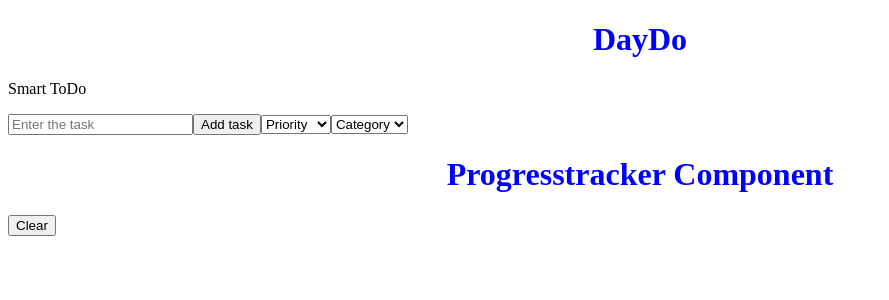
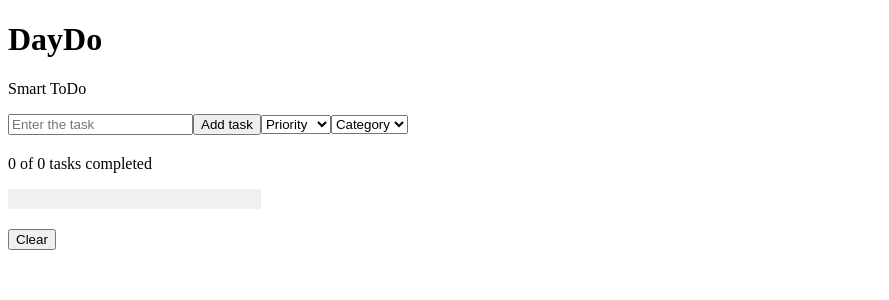
Before and after one commit to Shikhin24/DayDo, a React (Vite) app: page / in a window 1280 px wide. Shown: the top 300 px of the page, without its empty margins (0-889 px from the left). Built offline with nearby package versions, Linux system fonts and the light colour scheme.

Commit message:
ProgressTracker: added progresstracker functionality and clear button

```diff
--- a/src/App.jsx
+++ b/src/App.jsx
@@ -8,22 +8,28 @@ export default function App() {
   const [tasks, setTasks] = useState([]);
 
   useEffect(() => {
-    localStorage.setItem("tasks",JSON.stringify(tasks))
-  });
+     localStorage.setItem("tasks", JSON.stringify(tasks));
+    }, [tasks]);
 
   const addTask = (task) => {
     setTasks([...tasks,task]);
-  }
+  };
 
   const updateTask = (updatedTask, index) => {
     const newTask = [...tasks];
     newTask[index] = updatedTask;
     setTasks(newTask);
-  }
+  };
 
   const deleteTask = (index) => {
     setTasks(tasks.filter((_, i) => i != index));
-  }
+  };
+
+  const clearTasks = () => {
+  setTasks([]);
+  localStorage.removeItem("tasks");
+  };
+
 
   return (
     <div>
@@ -32,7 +38,7 @@ export default function App() {
       <Taskform addTask={addTask}/>
       <Tasklist tasks={tasks} updateTask={updateTask} deleteTask = {deleteTask} />
       <Progresstracker tasks={tasks}/>
-      <button>Clear</button>
+      <button onClick={clearTasks}>Clear</button>
     </div>
   )
 }
--- a/src/Components/Progresstracker.jsx
+++ b/src/Components/Progresstracker.jsx
@@ -1,8 +1,18 @@
 
 export default function Progresstracker({tasks}) {
+
+  const completedTask = tasks.filter((task) => task.completed).length;
+  const totalTasks = tasks.length;
+  const progress = totalTasks === 0 ? 0 : (completedTask/totalTasks)*100;
+
   return (
-    <div>
-      <h1>Progresstracker Component</h1>
+    <div className="progress-tracker">
+      <p>
+        {completedTask} of {totalTasks} tasks completed
+      </p>
+      <div className="progress-bar">
+        <div className="progress" style={{width: `${progress}%` }}></div>
+      </div>
     </div>
-  )
+  );
 }
--- a/src/Components/Tasklist.jsx
+++ b/src/Components/Tasklist.jsx
@@ -9,7 +9,13 @@ export default function Tasklist({tasks, updateTask, deleteTask}) {
         {tasks.map((task, index) => (
           <li key={index}>
             <div>
-              <span> {task.text}
+              <span
+                 style={{
+                textDecoration: task.completed ? "line-through" : "none",
+                color: task.completed ? "gray" : "black",
+                }}
+              >
+                {task.text}
                 <small> ({task.priority}, {task.category}) </small>
               </span>
 
--- a/src/Style.css
+++ b/src/Style.css
@@ -1,4 +1,20 @@
-h1 {
-    color: blue;
-    text-align: center;
+
+.progress-tracker {
+    margin: 20px 0;
+    text-align: left;
 }
+
+.progress-bar {
+    width: 20%;
+    height: 20px;
+    background-color: #f0f0f0;
+    overflow: hidden;
+    margin-top: 10px;
+    border-radius: 0px;
+}
+
+.progress {
+    height: 100%;
+    background-color: #4caf50;
+    transition: width 0.3s ease;
+}
```
